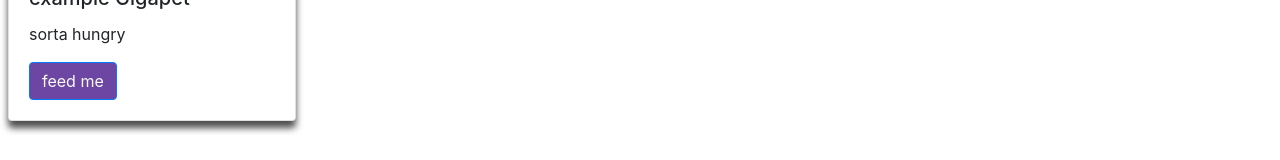
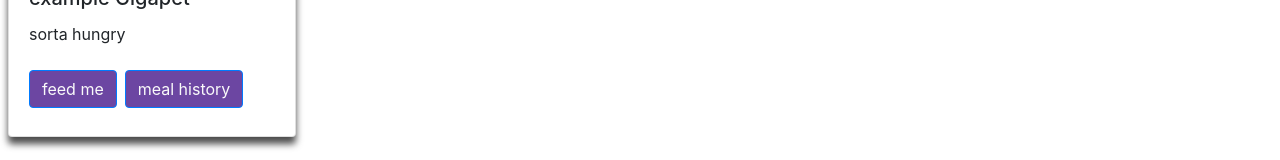
Before and after one commit to gigapet-3/Front-End, a React (Create React App) app: page /dashboard in a window 1280 px wide. Shown: the part 324-484 px from the top of the page. Built offline with nearby package versions, Linux system fonts and the light colour scheme; sample sign-in values are in the browser's storage; a web font is replaced by a local one.

Commit message:
added a meal-history button to GigapetCard

```diff
--- a/src/components/GigapetCard.jsx
+++ b/src/components/GigapetCard.jsx
@@ -7,6 +7,10 @@ const GigapetCard = ({ name, status, id }) => {
   const handleClick = e => {
     e.preventDefault();
     history.push(`/meal/${id}`);
+  };
+  const handleMeals = e => {
+    e.preventDefault();
+    history.push("/meal-list");
   };
   return (
     <div className="card gigapet-card-image-top m-2">
@@ -25,6 +29,13 @@ const GigapetCard = ({ name, status, id }) => {
         >
           feed me
         </a>
+        <a
+          href="meal-list"
+          onClick={handleMeals}
+          className="m-2 btn btn-primary gigapet-primary"
+        >
+          meal history
+        </a>
       </div>
     </div>
   );
```
